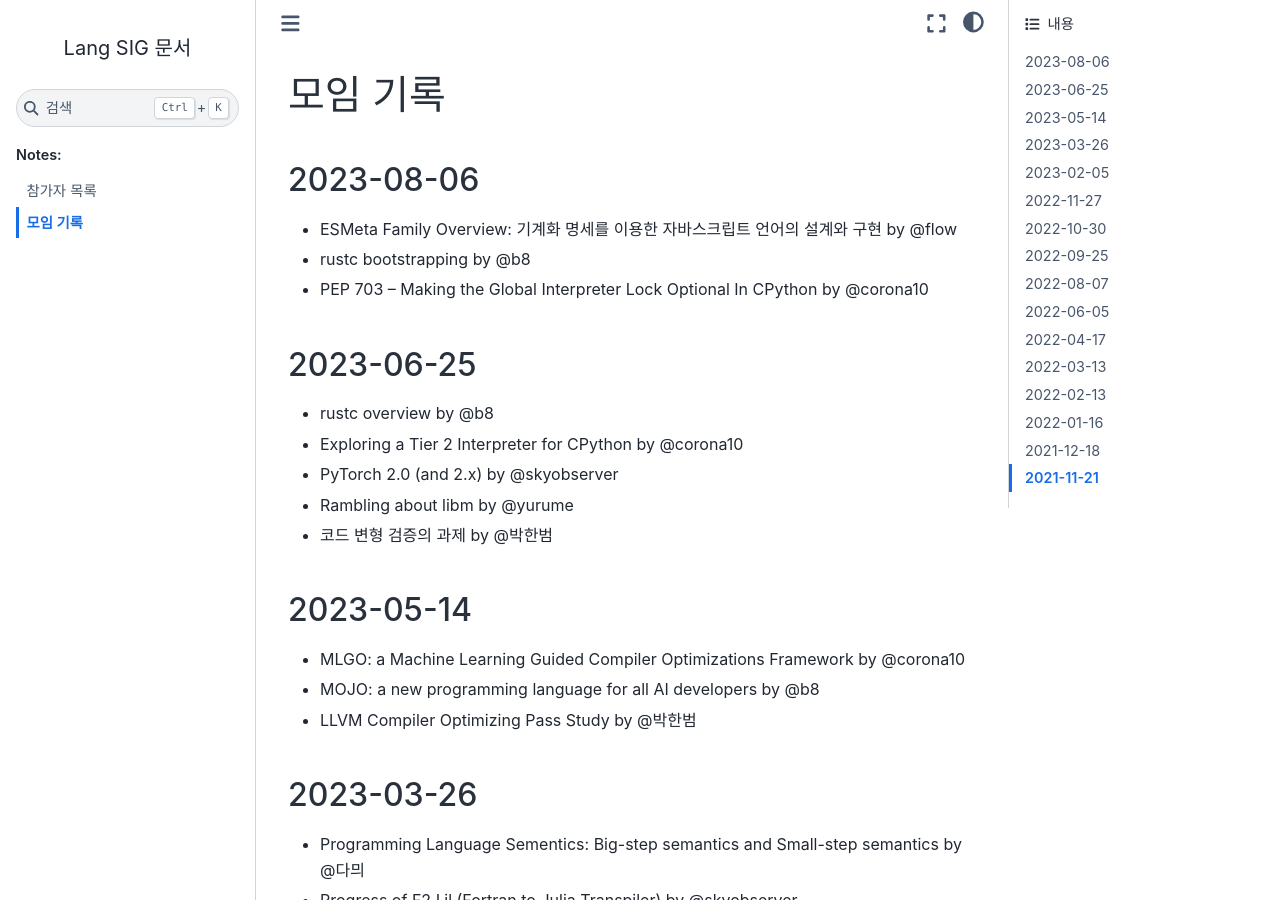
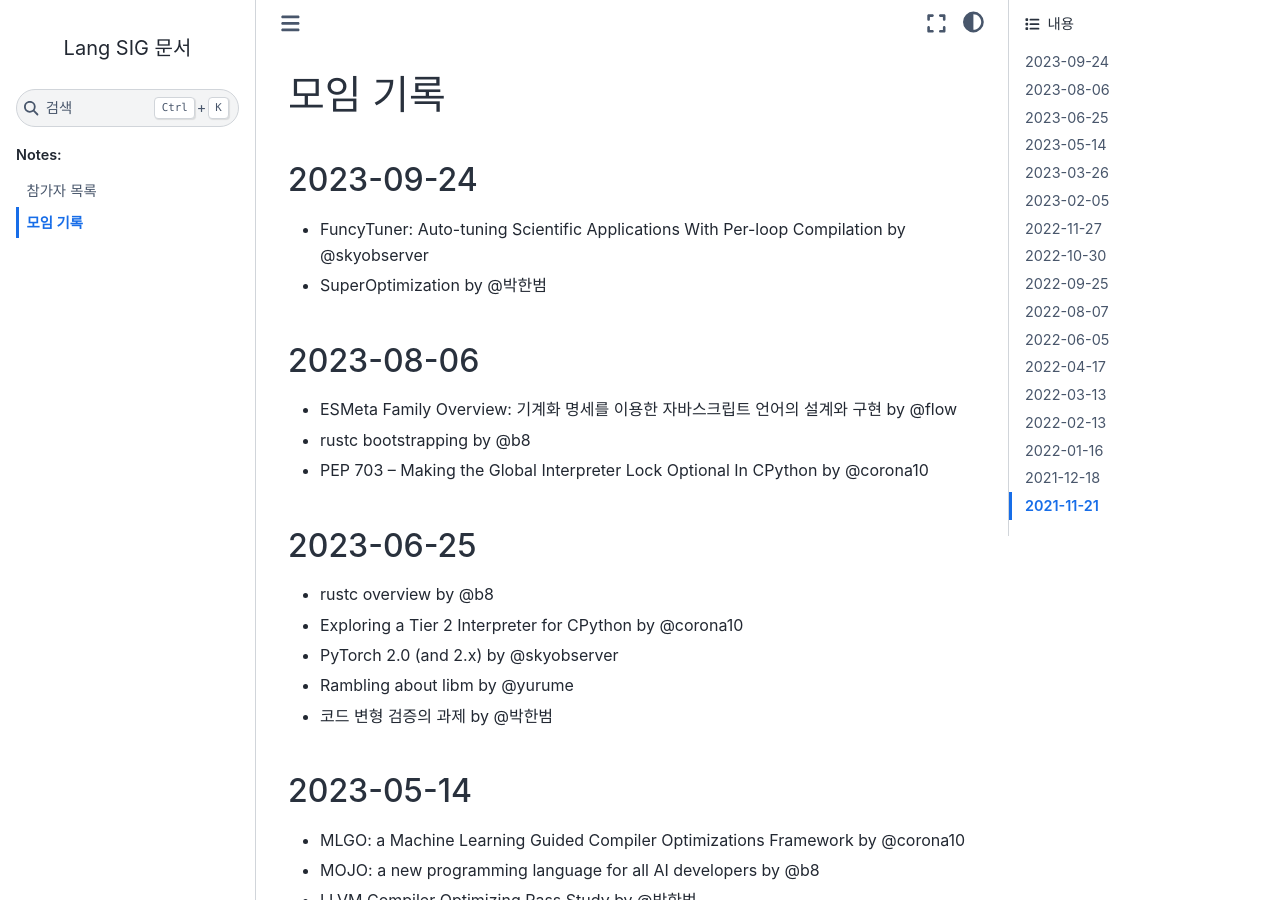
Before and after one commit to Lang-SIG/LangSIG, a Sphinx documentation site: the page built from docs/meeting.rst, in a window 1280 px wide and 900 px high. Built offline with Sphinx 7.4.7 and the Sphinx Book theme 1.1.4, drawn with Linux system fonts in a browser that asks for light colours.

Commit message:
20230924: Update meeting log (#5)

```diff
--- a/docs/meeting.rst
+++ b/docs/meeting.rst
@@ -2,6 +2,13 @@
 
 모임 기록
 ===============
+
+.. _log-20230924:
+
+2023-09-24
+----------
+- FuncyTuner: Auto-tuning Scientific Applications With Per-loop Compilation by @skyobserver
+- SuperOptimization by @박한범
 
 .. _log-20230806:
 
```
